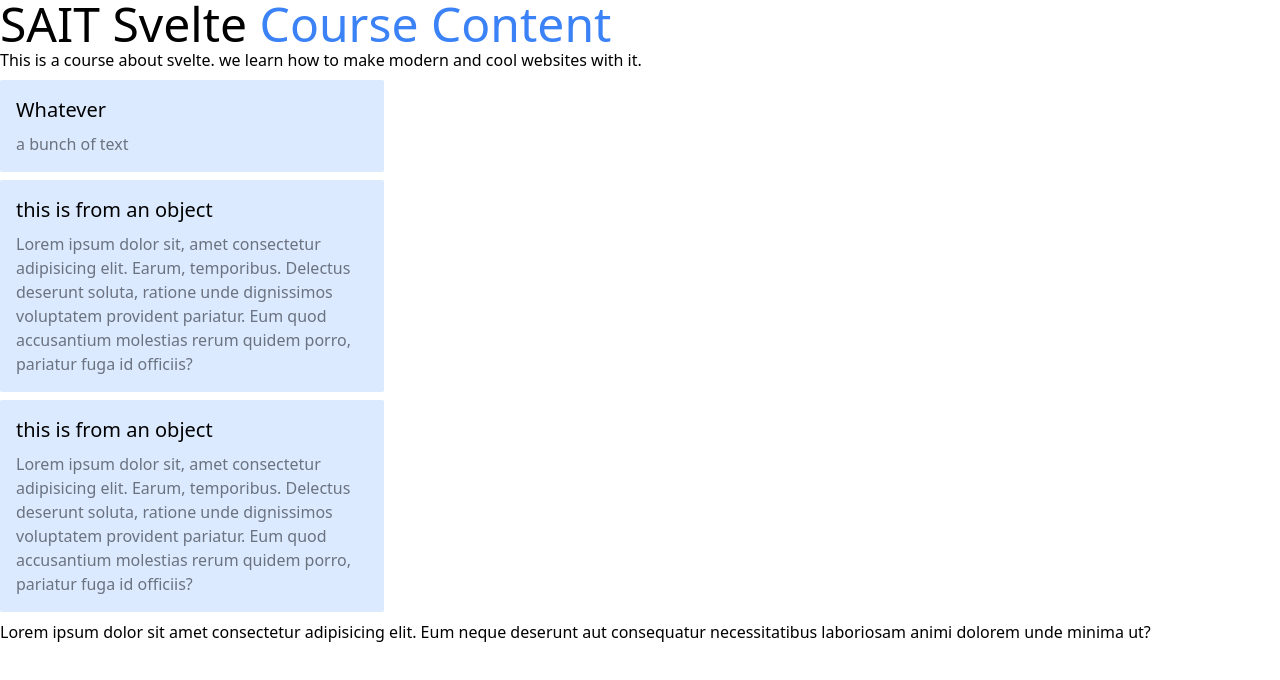
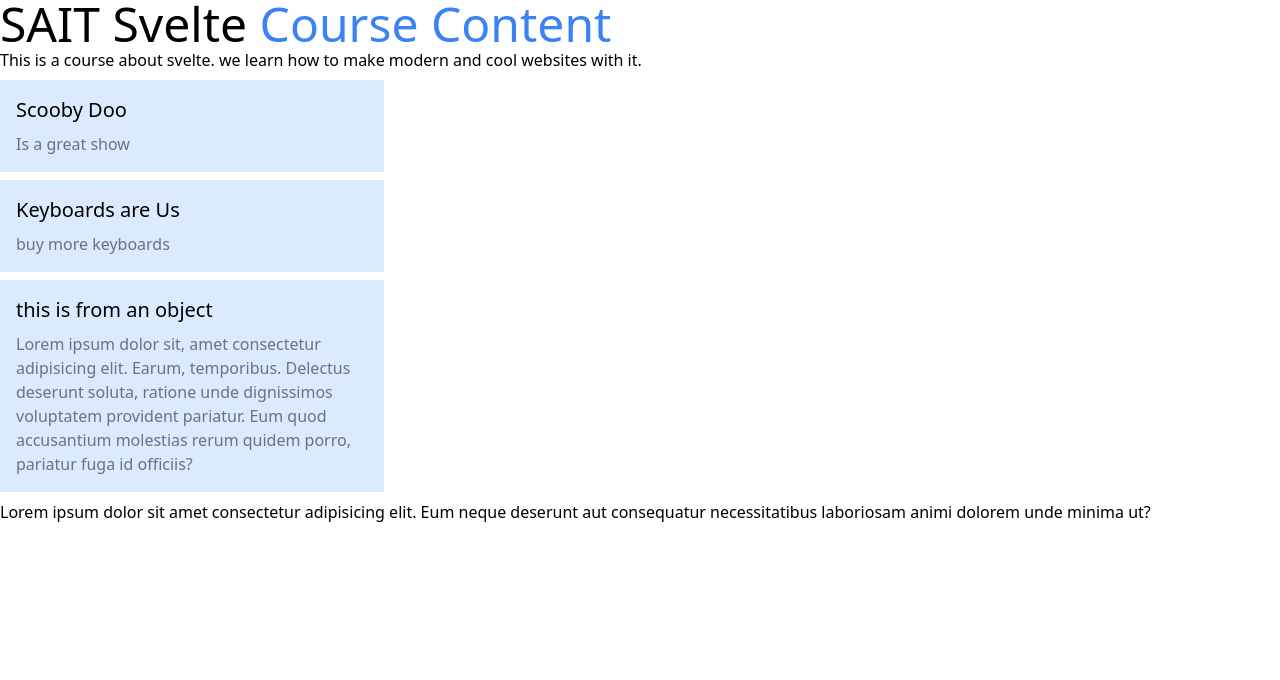
Before and after one commit to ashx3s/sait-svelte-demos, a SvelteKit app: page / in a window 1280 px wide. Shown: the top 680 px of the page. Built offline with nearby package versions, Linux system fonts and the light colour scheme.

Commit message:
each loop
Signed-off-by: Ashlyn Knox <ashlyn@lilyx.io>

```diff
--- a/src/routes/+page.svelte
+++ b/src/routes/+page.svelte
@@ -8,20 +8,24 @@
 		'This is a course about svelte. we learn how to make modern and cool websites with it.';
 
 	// pass this into a component:
-	const messageForTheBox = {
-		title: 'this is from an object',
-		description:
-			'Lorem ipsum dolor sit, amet consectetur adipisicing elit. Earum, temporibus. Delectus deserunt soluta, ratione unde dignissimos voluptatem provident pariatur. Eum quod accusantium molestias rerum quidem porro, pariatur fuga id officiis?'
-	};
+	const messagesForTheBox = [
+		{ title: 'Scooby Doo', description: 'Is a great show' },
+		{ title: 'Keyboards are Us', description: 'buy more keyboards' },
+		{
+			title: 'this is from an object',
+			description:
+				'Lorem ipsum dolor sit, amet consectetur adipisicing elit. Earum, temporibus. Delectus deserunt soluta, ratione unde dignissimos voluptatem provident pariatur. Eum quod accusantium molestias rerum quidem porro, pariatur fuga id officiis?'
+		}
+	];
 </script>
 
 <h1 class="text-5xl">SAIT Svelte {@html dailyContent}</h1>
 <p>{description}</p>
 
 <!-- Render the MessageBox Component -->
-<MessageBox title="Whatever" description="a bunch of text" />
-<MessageBox title={messageForTheBox.title} description={messageForTheBox.description} />
-<MessageBox {...messageForTheBox} />
+{#each messagesForTheBox as box}
+	<MessageBox {...box} styles="m-20" />
+{/each}
 
 <p>
 	Lorem ipsum dolor sit amet consectetur adipisicing elit. Eum neque deserunt aut consequatur
--- a/src/routes/about/+page.svelte
+++ b/src/routes/about/+page.svelte
@@ -1,3 +1,6 @@
+<script>
+</script>
+
 <header>
 	<h1>About Page</h1>
 </header>
```
